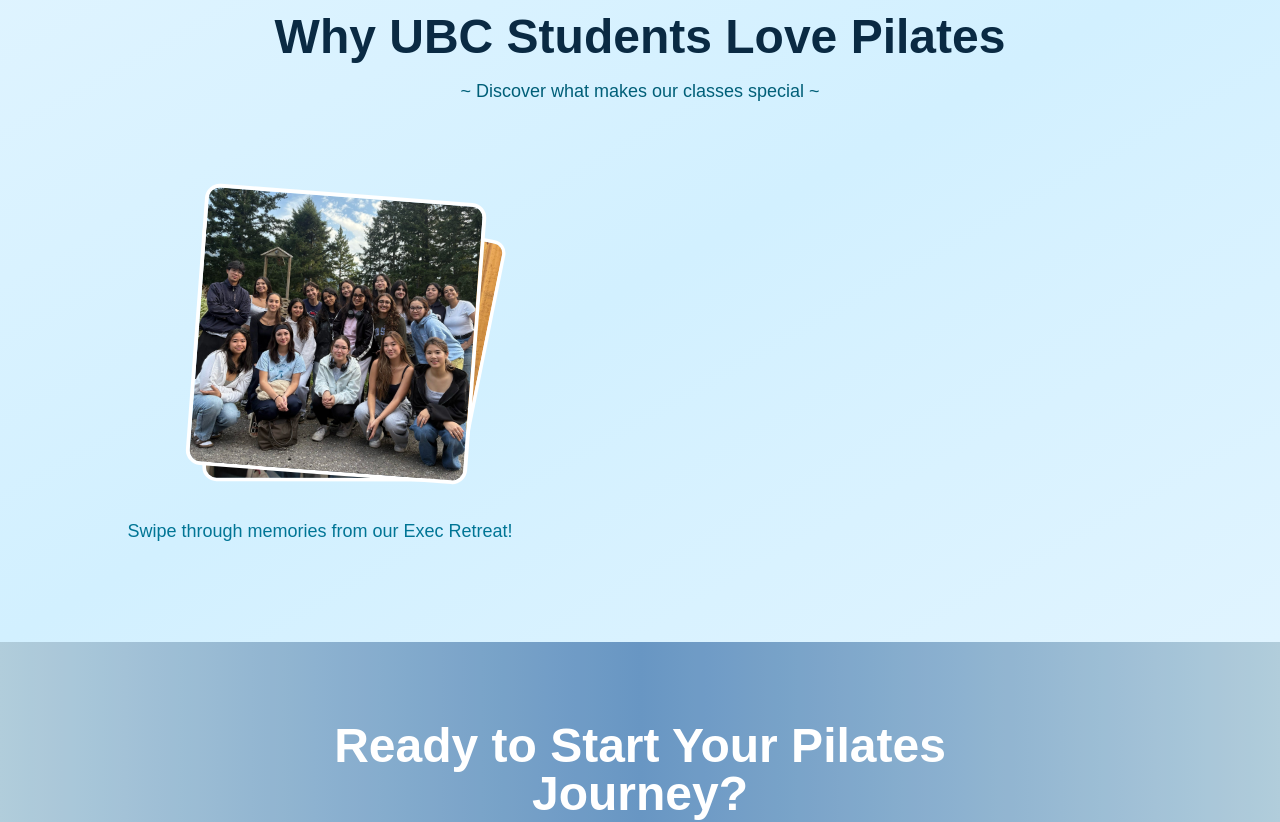
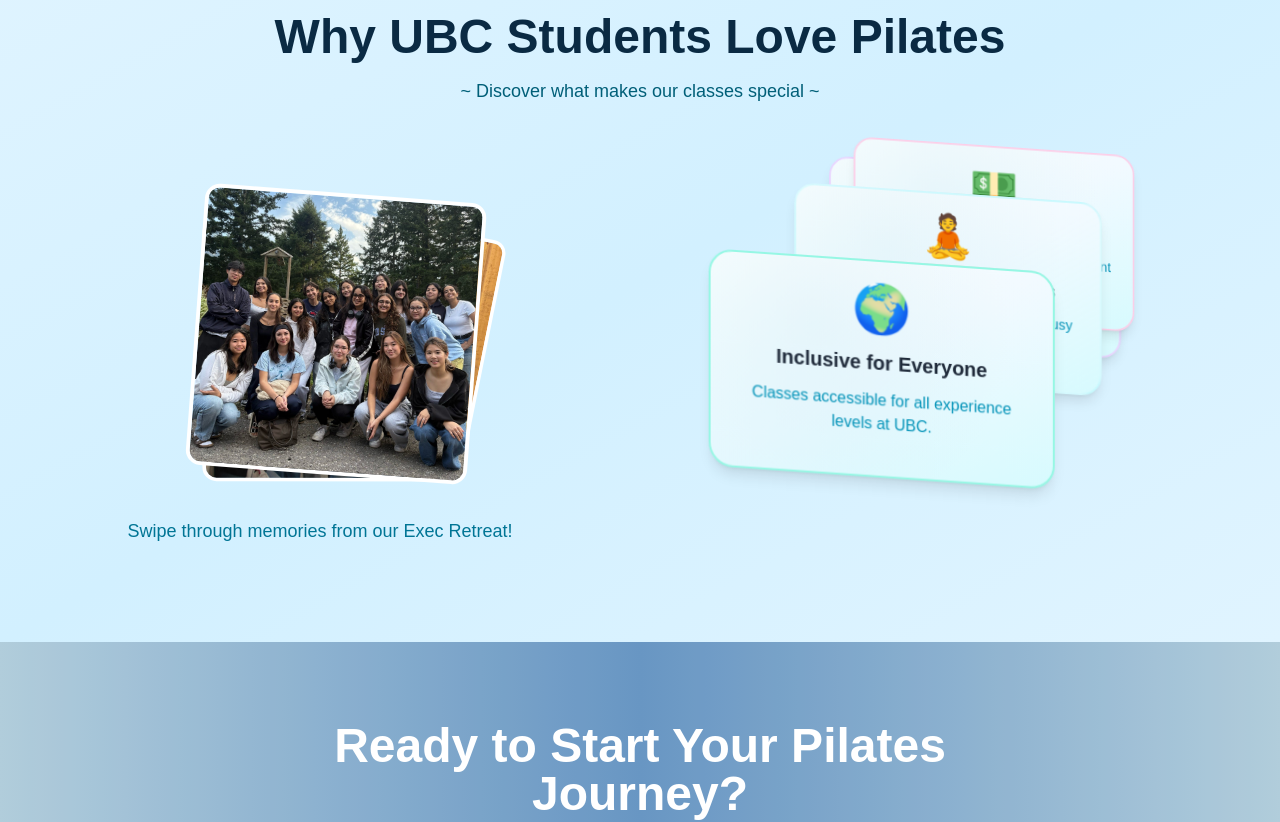
Before and after one commit to clairez308/ubc-pilates, a Next.js app: page / in a window 1280 px wide. Shown: the part 780-1602 px from the top of the page. Built offline with nearby package versions, Linux system fonts and the light colour scheme.

Commit message:
hero - card swap addition

```diff
--- a/src/components/CardSwap.tsx
+++ b/src/components/CardSwap.tsx
@@ -1,236 +1,236 @@
-// "use client";
+"use client";
 
-// import React, {
-//     Children,
-//     cloneElement,
-//     forwardRef,
-//     isValidElement,
-//     ReactElement,
-//     ReactNode,
-//     RefObject,
-//     useEffect,
-//     useMemo,
-//     useRef
-//   } from 'react';
-//   import gsap from 'gsap';
+import React, {
+    Children,
+    cloneElement,
+    forwardRef,
+    isValidElement,
+    ReactElement,
+    ReactNode,
+    RefObject,
+    useEffect,
+    useMemo,
+    useRef
+  } from 'react';
+  import gsap from 'gsap';
 
-//   export interface CardSwapProps {
-//     width?: number | string;
-//     height?: number | string;
-//     cardDistance?: number;
-//     verticalDistance?: number;
-//     delay?: number;
-//     pauseOnHover?: boolean;
-//     onCardClick?: (idx: number) => void;
-//     skewAmount?: number;
-//     easing?: 'linear' | 'elastic';
-//     children: ReactNode;
-//   }
+  export interface CardSwapProps {
+    width?: number | string;
+    height?: number | string;
+    cardDistance?: number;
+    verticalDistance?: number;
+    delay?: number;
+    pauseOnHover?: boolean;
+    onCardClick?: (idx: number) => void;
+    skewAmount?: number;
+    easing?: 'linear' | 'elastic';
+    children: ReactNode;
+  }
 
-//   export interface CardProps extends React.HTMLAttributes<HTMLDivElement> {
-//     customClass?: string;
-//   }
+  export interface CardProps extends React.HTMLAttributes<HTMLDivElement> {
+    customClass?: string;
+  }
 
-//   export const Card = forwardRef<HTMLDivElement, CardProps>(({ customClass, children, ...rest }, ref) => (
-//     <div
-//       ref={ref}
-//       {...rest}
-//       className={`
-//         absolute top-1/2 left-1/2
-//         rounded-3xl border border-cyan-200/40
-//         bg-gradient-to-br from-white/80 via-sky-50/80 to-cyan-100/70
-//         backdrop-blur-xl shadow-[0_10px_25px_rgba(56,128,200,0.15)]
-//         [transform-style:preserve-3d] [will-change:transform] [backface-visibility:hidden]
-//         overflow-hidden transition-all duration-500
-//         hover:shadow-[0_20px_40px_rgba(56,128,200,0.25)] hover:-translate-y-1 hover:scale-[1.02]
-//         before:absolute before:inset-0 before:bg-gradient-to-tr before:from-cyan-300/10 before:to-transparent before:opacity-80
-//         ${customClass ?? ''} ${rest.className ?? ''}
-//       `.trim()}    >
-//         <div className="absolute inset-0 bg-[radial-gradient(circle_at_30%_30%,rgba(173,216,230,0.15),transparent_70%)] pointer-events-none" />
-//         <div className="relative z-10">{children}</div>
-//         </div>
+  export const Card = forwardRef<HTMLDivElement, CardProps>(({ customClass, children, ...rest }, ref) => (
+    <div
+      ref={ref}
+      {...rest}
+      className={`
+        absolute top-1/2 left-1/2
+        rounded-3xl border border-cyan-200/40
+        bg-gradient-to-br from-white/80 via-sky-50/80 to-cyan-100/70
+        backdrop-blur-xl shadow-[0_10px_25px_rgba(56,128,200,0.15)]
+        [transform-style:preserve-3d] [will-change:transform] [backface-visibility:hidden]
+        overflow-hidden transition-all duration-500
+        hover:shadow-[0_20px_40px_rgba(56,128,200,0.25)] hover:-translate-y-1 hover:scale-[1.02]
+        before:absolute before:inset-0 before:bg-gradient-to-tr before:from-cyan-300/10 before:to-transparent before:opacity-80
+        ${customClass ?? ''} ${rest.className ?? ''}
+      `.trim()}    >
+        <div className="absolute inset-0 bg-[radial-gradient(circle_at_30%_30%,rgba(173,216,230,0.15),transparent_70%)] pointer-events-none" />
+        <div className="relative z-10">{children}</div>
+        </div>
 
 
-//   ));
-//   Card.displayName = 'Card';
+  ));
+  Card.displayName = 'Card';
 
-//   type CardRef = RefObject<HTMLDivElement>;
-//   interface Slot {
-//     x: number;
-//     y: number;
-//     z: number;
-//     zIndex: number;
-//   }
+  type CardRef = RefObject<HTMLDivElement | null>;
+  interface Slot {
+    x: number;
+    y: number;
+    z: number;
+    zIndex: number;
+  }
 
-//   const makeSlot = (i: number, distX: number, distY: number, total: number): Slot => ({
-//     x: i * distX,
-//     y: -i * distY,
-//     z: -i * distX * 1.5,
-//     zIndex: total - i
-//   });
+  const makeSlot = (i: number, distX: number, distY: number, total: number): Slot => ({
+    x: i * distX,
+    y: -i * distY,
+    z: -i * distX * 1.5,
+    zIndex: total - i
+  });
 
-//   const placeNow = (el: HTMLElement, slot: Slot, skew: number) =>
-//     gsap.set(el, {
-//       x: slot.x,
-//       y: slot.y,
-//       z: slot.z,
-//       xPercent: -50,
-//       yPercent: -50,
-//       skewY: skew,
-//       transformOrigin: 'center center',
-//       zIndex: slot.zIndex,
-//       force3D: true
-//     });
+  const placeNow = (el: HTMLElement, slot: Slot, skew: number) =>
+    gsap.set(el, {
+      x: slot.x,
+      y: slot.y,
+      z: slot.z,
+      xPercent: -50,
+      yPercent: -50,
+      skewY: skew,
+      transformOrigin: 'center center',
+      zIndex: slot.zIndex,
+      force3D: true
+    });
 
-//   const CardSwap: React.FC<CardSwapProps> = ({
-//     width = 500,
-//     height = 300,
-//     cardDistance = 60,
-//     verticalDistance = 70,
-//     delay = 500,
-//     pauseOnHover = false,
-//     onCardClick,
-//     skewAmount = 6,
-//     easing = 'elastic',
-//     children
-//   }) => {
-//     const config = {
-//   ease: "power1.inOut",
-//   durDrop: 0.5,
-//   durMove: 0.5,
-//   durReturn: 0.5,
-//   promoteOverlap: 0.9,
-//   returnDelay: 0.05,
-// };
+  const CardSwap: React.FC<CardSwapProps> = ({
+    width = 500,
+    height = 300,
+    cardDistance = 60,
+    verticalDistance = 70,
+    delay = 500,
+    pauseOnHover = false,
+    onCardClick,
+    skewAmount = 6,
+    easing = 'elastic',
+    children
+  }) => {
+    const config = {
+  ease: "power1.inOut",
+  durDrop: 0.5,
+  durMove: 0.5,
+  durReturn: 0.5,
+  promoteOverlap: 0.9,
+  returnDelay: 0.05,
+};
 
-//     const childArr = useMemo(() => Children.toArray(children) as ReactElement<CardProps>[], [children]);
-//     const refs = useMemo<CardRef[]>(() => childArr.map(() => React.createRef<HTMLDivElement>()), [childArr.length]);
+    const childArr = useMemo(() => Children.toArray(children) as ReactElement<CardProps>[], [children]);
+    const refs = useMemo<CardRef[]>(() => childArr.map(() => React.createRef<HTMLDivElement>()), [childArr.length]);
 
-//     const order = useRef<number[]>(Array.from({ length: childArr.length }, (_, i) => i));
+    const order = useRef<number[]>(Array.from({ length: childArr.length }, (_, i) => i));
 
-//     const tlRef = useRef<gsap.core.Timeline | null>(null);
-//     const intervalRef = useRef<number>();
-//     const container = useRef<HTMLDivElement>(null);
+    const tlRef = useRef<gsap.core.Timeline | null>(null);
+    const intervalRef = useRef<number>(0);
+    const container = useRef<HTMLDivElement>(null);
 
-//     useEffect(() => {
-//       const total = refs.length;
-//       refs.forEach((r, i) => placeNow(r.current!, makeSlot(i, cardDistance, verticalDistance, total), skewAmount));
+    useEffect(() => {
+      const total = refs.length;
+      refs.forEach((r, i) => placeNow(r.current!, makeSlot(i, cardDistance, verticalDistance, total), skewAmount));
 
-//       const swap = () => {
-//         if (order.current.length < 2) return;
+      const swap = () => {
+        if (order.current.length < 2) return;
 
-//         const [front, ...rest] = order.current;
-//         const elFront = refs[front].current!;
-//         const tl = gsap.timeline();
-//         tlRef.current = tl;
+        const [front, ...rest] = order.current;
+        const elFront = refs[front].current!;
+        const tl = gsap.timeline();
+        tlRef.current = tl;
 
-//         tl.to(elFront, {
-//           y: '+=500',
-//           duration: config.durDrop,
-//           ease: config.ease
-//         });
+        tl.to(elFront, {
+          y: '+=500',
+          duration: config.durDrop,
+          ease: config.ease
+        });
 
-//         tl.addLabel('promote', `-=${config.durDrop * config.promoteOverlap}`);
-//         rest.forEach((idx, i) => {
-//           const el = refs[idx].current!;
-//           const slot = makeSlot(i, cardDistance, verticalDistance, refs.length);
-//           tl.set(el, { zIndex: slot.zIndex }, 'promote');
-//           tl.to(
-//             el,
-//             {
-//               x: slot.x,
-//               y: slot.y,
-//               z: slot.z,
-//               duration: config.durMove,
-//               ease: config.ease
-//             },
-//             `promote+=${i * 0.15}`
-//           );
-//         });
+        tl.addLabel('promote', `-=${config.durDrop * config.promoteOverlap}`);
+        rest.forEach((idx, i) => {
+          const el = refs[idx].current!;
+          const slot = makeSlot(i, cardDistance, verticalDistance, refs.length);
+          tl.set(el, { zIndex: slot.zIndex }, 'promote');
+          tl.to(
+            el,
+            {
+              x: slot.x,
+              y: slot.y,
+              z: slot.z,
+              duration: config.durMove,
+              ease: config.ease
+            },
+            `promote+=${i * 0.15}`
+          );
+        });
 
-//         const backSlot = makeSlot(refs.length - 1, cardDistance, verticalDistance, refs.length);
-//         tl.addLabel('return', `promote+=${config.durMove * config.returnDelay}`);
-//         tl.call(
-//           () => {
-//             gsap.set(elFront, { zIndex: backSlot.zIndex });
-//           },
-//           undefined,
-//           'return'
-//         );
-//         tl.to(
-//           elFront,
-//           {
-//             x: backSlot.x,
-//             y: backSlot.y,
-//             z: backSlot.z,
-//             duration: config.durReturn,
-//             ease: config.ease
-//           },
-//           'return'
-//         );
+        const backSlot = makeSlot(refs.length - 1, cardDistance, verticalDistance, refs.length);
+        tl.addLabel('return', `promote+=${config.durMove * config.returnDelay}`);
+        tl.call(
+          () => {
+            gsap.set(elFront, { zIndex: backSlot.zIndex });
+          },
+          undefined,
+          'return'
+        );
+        tl.to(
+          elFront,
+          {
+            x: backSlot.x,
+            y: backSlot.y,
+            z: backSlot.z,
+            duration: config.durReturn,
+            ease: config.ease
+          },
+          'return'
+        );
 
-//         tl.call(() => {
-//           order.current = [...rest, front];
-//         });
-//       };
+        tl.call(() => {
+          order.current = [...rest, front];
+        });
+      };
 
-//       swap();
-//       intervalRef.current = window.setInterval(swap, delay);
+      swap();
+      intervalRef.current = window.setInterval(swap, delay);
 
-//       if (pauseOnHover) {
-//         const node = container.current!;
-//         const pause = () => {
-//           tlRef.current?.pause();
-//           clearInterval(intervalRef.current);
-//         };
-//         const resume = () => {
-//           tlRef.current?.play();
-//           intervalRef.current = window.setInterval(swap, delay);
-//         };
-//         node.addEventListener('mouseenter', pause);
-//         node.addEventListener('mouseleave', resume);
-//         return () => {
-//           node.removeEventListener('mouseenter', pause);
-//           node.removeEventListener('mouseleave', resume);
-//           clearInterval(intervalRef.current);
-//         };
-//       }
-//       return () => clearInterval(intervalRef.current);
-//     }, [cardDistance, verticalDistance, delay, pauseOnHover, skewAmount, easing]);
+      if (pauseOnHover) {
+        const node = container.current!;
+        const pause = () => {
+          tlRef.current?.pause();
+          clearInterval(intervalRef.current);
+        };
+        const resume = () => {
+          tlRef.current?.play();
+          intervalRef.current = window.setInterval(swap, delay);
+        };
+        node.addEventListener('mouseenter', pause);
+        node.addEventListener('mouseleave', resume);
+        return () => {
+          node.removeEventListener('mouseenter', pause);
+          node.removeEventListener('mouseleave', resume);
+          clearInterval(intervalRef.current);
+        };
+      }
+      return () => clearInterval(intervalRef.current);
+    }, [cardDistance, verticalDistance, delay, pauseOnHover, skewAmount, easing]);
 
-//     const rendered = childArr.map((child, i) =>
-//       isValidElement<CardProps>(child)
-//         ? cloneElement(child, {
-//             key: i,
-//             ref: refs[i],
-//             style: { width, height, ...(child.props.style ?? {}) },
-//             onClick: e => {
-//               child.props.onClick?.(e as React.MouseEvent<HTMLDivElement>);
-//               onCardClick?.(i);
-//             }
-//           } as CardProps & React.RefAttributes<HTMLDivElement>)
-//         : child
-//     );
+    const rendered = childArr.map((child, i) =>
+      isValidElement<CardProps>(child)
+        ? cloneElement(child, {
+            key: i,
+            ref: refs[i],
+            style: { width, height, ...(child.props.style ?? {}) },
+            onClick: e => {
+              child.props.onClick?.(e as React.MouseEvent<HTMLDivElement>);
+              onCardClick?.(i);
+            }
+          } as CardProps & React.RefAttributes<HTMLDivElement>)
+        : child
+    );
 
-//     return (
-//         <div
-//         ref={container}
-//         className="
-//           relative
-//           flex justify-end items-center
-//           perspective-[900px]
-//           overflow-visible
-//           translate-x-[8%] translate-y-[5%]
-//           max-[1024px]:translate-x-[5%] max-[1024px]:translate-y-[10%]
-//           max-[768px]:justify-center max-[768px]:translate-x-0 max-[768px]:translate-y-[15%]
-//           max-[480px]:scale-[0.8]
-//         "
-//         style={{ width, height }}
-//       >
-//         {rendered}
-//       </div>
+    return (
+        <div
+        ref={container}
+        className="
+          relative
+          flex justify-end items-center
+          perspective-[900px]
+          overflow-visible
+          translate-x-[8%] translate-y-[5%]
+          max-[1024px]:translate-x-[5%] max-[1024px]:translate-y-[10%]
+          max-[768px]:justify-center max-[768px]:translate-x-0 max-[768px]:translate-y-[15%]
+          max-[480px]:scale-[0.8]
+        "
+        style={{ width, height }}
+      >
+        {rendered}
+      </div>
 
-//     );
-//   };
+    );
+  };
 
-//   export default CardSwap;
+  export default CardSwap;
--- a/src/components/Hero.tsx
+++ b/src/components/Hero.tsx
@@ -4,7 +4,7 @@
 // import React, {useEffect, useState} from "react";
 import Link from "next/link";
 import Stack from "./Stack";
-// import CardSwap, { Card } from "./CardSwap";
+import CardSwap, { Card } from "./CardSwap";
 // import RollingGallery from "./RollingGallery";
 
 const retreatImages = [
@@ -167,7 +167,7 @@
                 className="flex justify-center lg:justify-start"
               >
                 <div className="relative  flex justify-center items-center">
-                  {/* <CardSwap
+                  <CardSwap
                     width={350}
                     height={220}
                     cardDistance={50}
@@ -225,7 +225,7 @@
                         </p>
                       </div>
                     </Card>
-                  </CardSwap> */}
+                  </CardSwap>
                 </div>
               </motion.div>
             </div>
@@ -249,7 +249,7 @@
               <RollingGallery autoplay={true} pauseOnHover={true} />
             </div>
           </div>
-        </section> */}
+        </section>
 
         {/* Final CTA */}
         <section className="relative py-20 overflow-hidden">
```
Also changed, not shown: package.json (+9 -2 lines), 1 other file (tests, documents, lock files or other folders).
